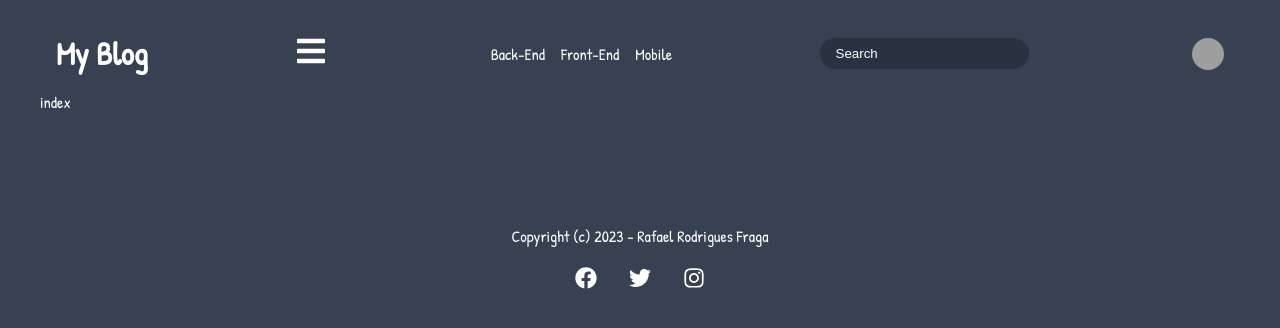
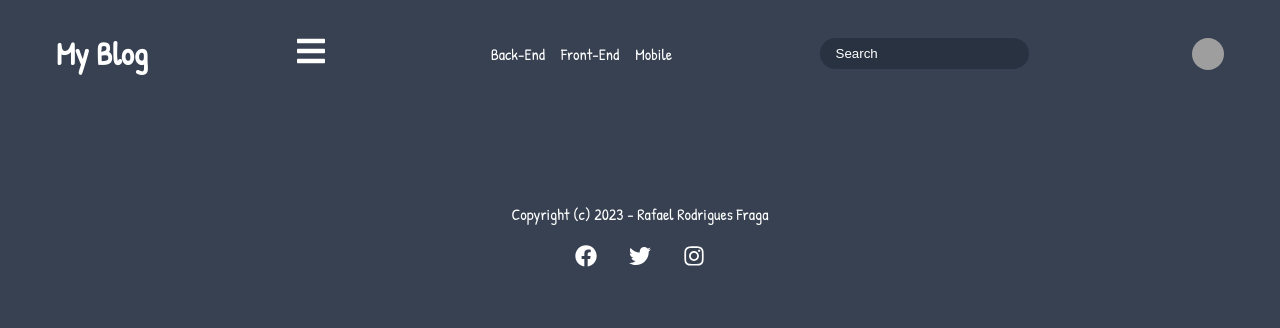
Before and after one commit to RafaelRodriguesFraga/BlogFront, a React (Create React App) app: page /posts in a window 1280 px wide. Shown: the top 328 px of the page. Built offline with nearby package versions, Linux system fonts and the light colour scheme; grey boxes are pictures that could not be loaded.

Commit message:
Rename Posts to Post

```diff
--- a/src/pages/Posts/index.tsx
+++ /dev/null
@@ -1,10 +0,0 @@
-import React from 'react'
-import "./styles.css";
-
-const Posts = () =>  {
-  return (
-    <div>index</div>
-  )
-}
-
-export default Posts;
--- a/src/routes/routes.tsx
+++ b/src/routes/routes.tsx
@@ -1,6 +1,6 @@
 import { BrowserRouter as Router, Route, Routes as AppRoutes } from "react-router-dom";
 import Home from "../pages/Home";
-import Posts from "../pages/Posts";
+import Post from "../pages/Post";
 import Navbar from "../components/Navbar";
 import Footer from "../components/Footer";
 
@@ -11,7 +11,7 @@ export const Routes = () => {
       <Navbar/>
         <AppRoutes>
              <Route path="/" element={<Home />} />
-             <Route path="/posts" element={<Posts />} />
+             <Route path="/post" element={<Post />} />
         </AppRoutes>
         <Footer/>
     </Router>
```
Also changed, not shown: src/pages/Posts/styles.css (deleted).
